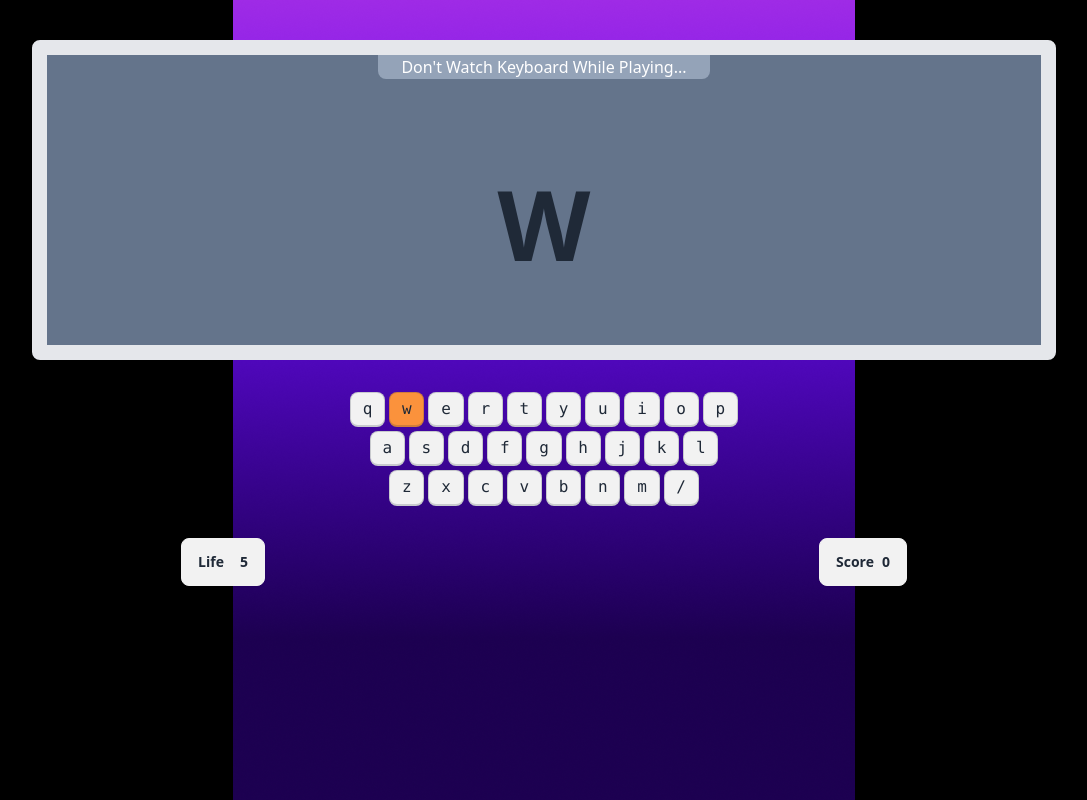
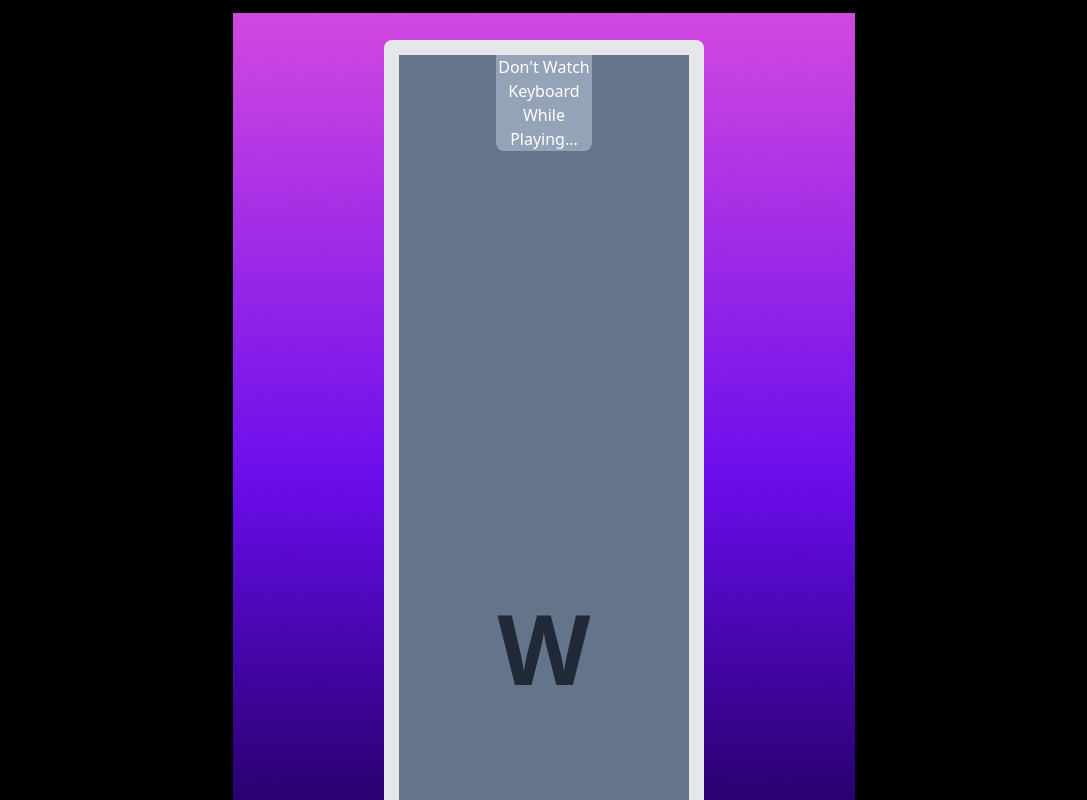
Before and after one commit to Rakibul-Hasan270/alpha-clash, a plain HTML site: page index.html in a window 1280 px wide. Both pictures are taken after a click on the button "Play Now". Shown: the top 800 px of the page, without its empty margins (96-1183 px from the left). Drawn offline with nearby package versions, Linux system fonts and the light colour scheme.

Commit message:
finish responcive

```diff
--- a/index.html
+++ b/index.html
@@ -23,7 +23,7 @@
         <section id="play-ground" class="space-y-8 pt-10 hidden">
             <!-- screen  -->
             <div
-                class="mx-auto bg-slate-500 border border-[15px] rounded-lg flex justify-center justify-center border artboard artboard-horizontal phone-6">
+                class="mx-auto bg-slate-500 border border-[15px] rounded-lg flex justify-center border artboard md:artboard-horizontal phone-6">
                 <div class="w-1/3 mt-0">
                     <p class="text-center bg-slate-400 rounded-b-lg text-white">Don't Watch Keyboard While Playing...
                     </p>
```
